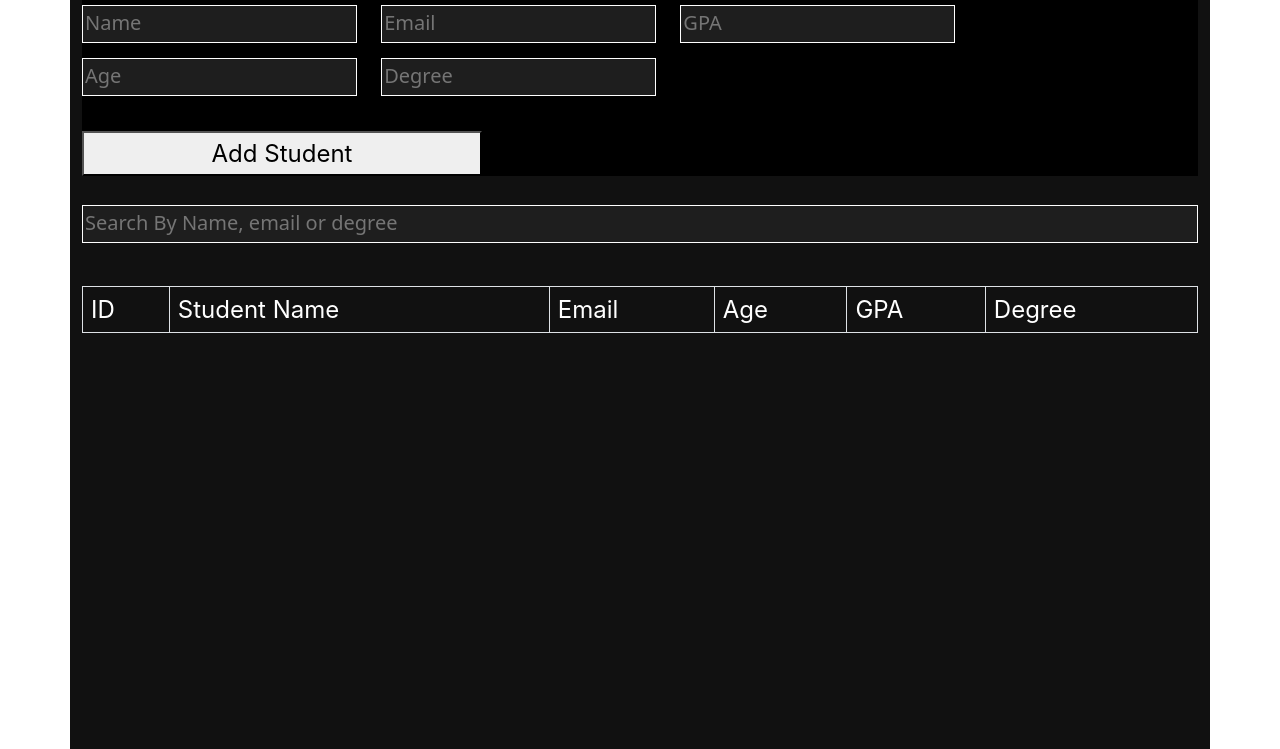
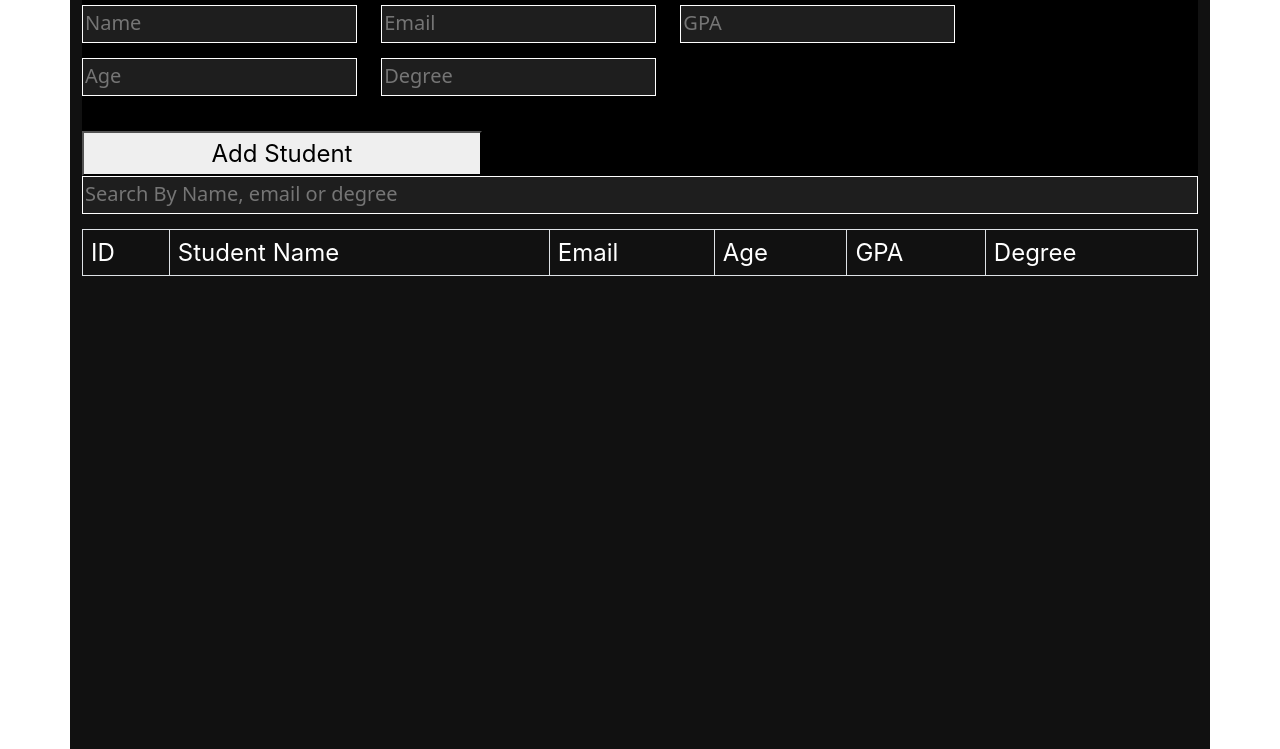
Before and after one commit to abhi20-1996/f2test, a plain HTML site: page index.html in a window 1280 px wide. Shown: the part 51-800 px from the top of the page. Drawn offline with nearby package versions, Linux system fonts and the light colour scheme.

Commit message:
Update style.css

```diff
--- a/style.css
+++ b/style.css
@@ -5,8 +5,8 @@ body{
 .container{
   display: flex;
   flex-direction: column;
-  justify-content:space-between;
-   align-items:space-between;
+/*   justify-content:space-between;
+   align-items:space-between; */
     width: 1100px;
     height: 1000px;
 
```
